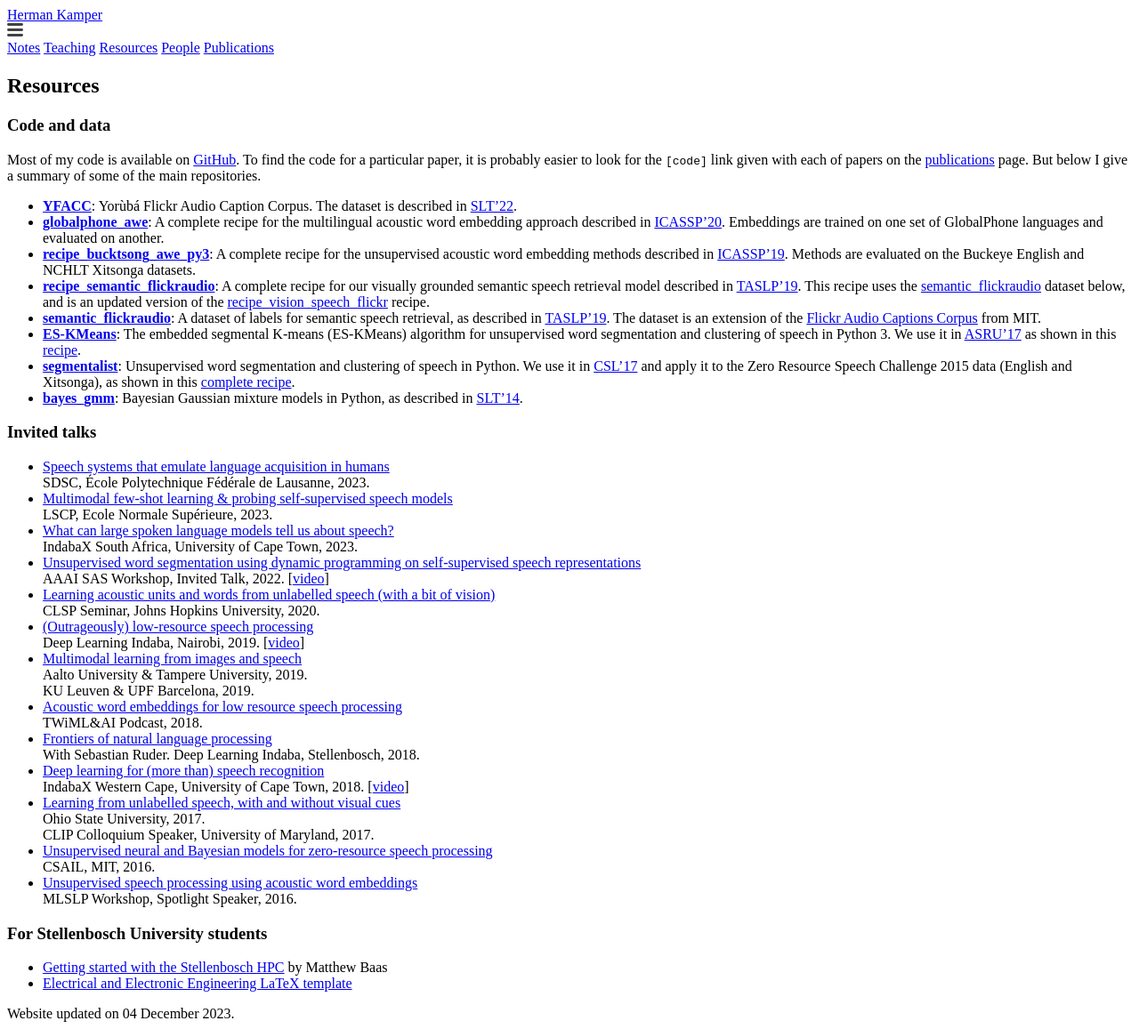
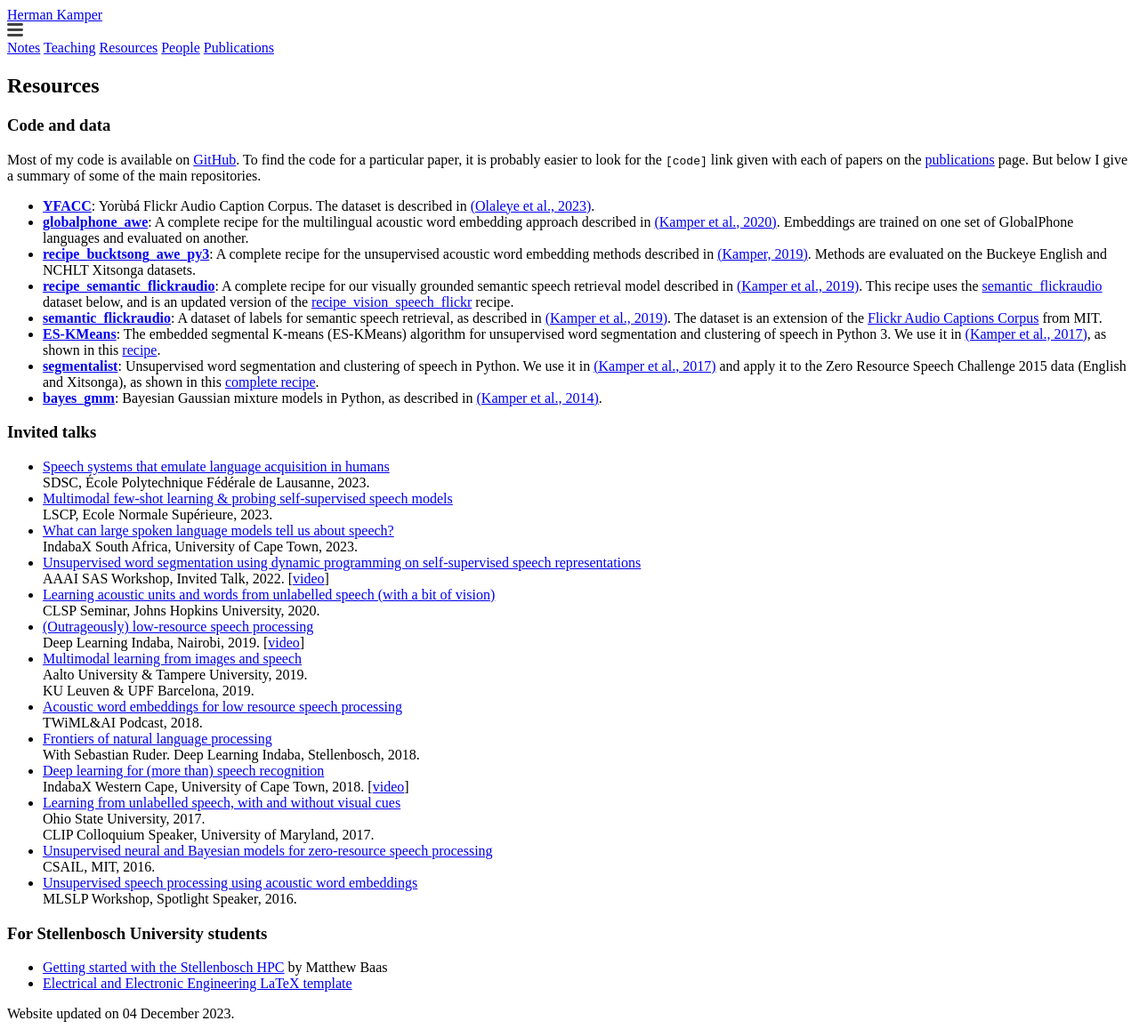
Before and after one commit to kamperh/kamperh.github.io, a Jekyll site: the page built from resources.md, in a window 1280 px wide. Shown: the whole page at 89% size. Built offline with Jekyll 4.4.1, drawn with Linux system fonts in a browser that asks for light colours; a style sheet for code colours, icons or effects is not loaded.

Commit message:
Updated resources

```diff
--- a/resources.md
+++ b/resources.md
@@ -11,14 +11,14 @@ order: 3
 
 Most of my code is available on [GitHub](https://github.com/{{ site.github_username }}). To find the code for a particular paper, it is probably easier to look for the `[code]` link given with each of papers on the [publications]({{site.url}}/publications/) page. But below I give a summary of some of the main repositories.
 
-- **[YFACC](https://www.kamperh.com/yfacc)**: Yorùbá Flickr Audio Caption Corpus. The dataset is described in [SLT'22](https://arxiv.org/abs/2210.04600).
-- **[globalphone_awe](https://github.com/kamperh/globalphone_awe)**: A complete recipe for the multilingual acoustic word embedding approach described in [ICASSP'20](https://arxiv.org/abs/2002.02109). Embeddings are trained on one set of GlobalPhone languages and evaluated on another.
-- **[recipe_bucktsong_awe_py3](https://github.com/kamperh/recipe_bucktsong_awe_py3)**: A complete recipe for the unsupervised acoustic word embedding methods described in [ICASSP'19](https://arxiv.org/abs/1811.00403). Methods are evaluated on the Buckeye English and NCHLT Xitsonga datasets.
-- **[recipe_semantic_flickraudio](https://github.com/kamperh/recipe_semantic_flickraudio)**: A complete recipe for our visually grounded semantic speech retrieval model described in [TASLP'19](https://arxiv.org/abs/1710.01949). This recipe uses the [semantic_flickraudio](https://github.com/kamperh/semantic_flickraudio) dataset below, and is an updated version of the [recipe_vision_speech_flickr](https://github.com/kamperh/recipe_vision_speech_flickr) recipe.
-- **[semantic_flickraudio](https://github.com/kamperh/semantic_flickraudio)**: A dataset of labels for semantic speech retrieval, as described in [TASLP'19](https://arxiv.org/abs/1710.01949).  The dataset is an extension of the [Flickr Audio Captions Corpus](https://groups.csail.mit.edu/sls/downloads/flickraudio/) from MIT.
-- **[ES-KMeans](https://github.com/kamperh/eskmeans)**: The embedded segmental K-means (ES-KMeans) algorithm for unsupervised word segmentation and clustering of speech in Python 3. We use it in [ASRU'17](https://arxiv.org/abs/1703.08135) as shown in this [recipe](https://github.com/kamperh/bucktsong_eskmeans).
-- **[segmentalist](https://github.com/kamperh/segmentalist)**: Unsupervised word segmentation and clustering of speech in Python. We use it in [CSL'17](https://arxiv.org/abs/1606.06950) and apply it to the Zero Resource Speech Challenge 2015 data (English and Xitsonga), as shown in this [complete recipe](https://github.com/kamperh/bucktsong_segmentalist).
-- **[bayes_gmm](https://github.com/kamperh/bayes_gmm)**: Bayesian Gaussian mixture models in Python, as described in [SLT'14]({{site.url}}/papers/kamper+jansen+king+goldwater_slt2014.pdf).
+- **[YFACC](https://www.kamperh.com/yfacc)**: Yorùbá Flickr Audio Caption Corpus. The dataset is described in [(Olaleye et al., 2023)](https://arxiv.org/abs/2210.04600).
+- **[globalphone_awe](https://github.com/kamperh/globalphone_awe)**: A complete recipe for the multilingual acoustic word embedding approach described in [(Kamper et al., 2020)](https://arxiv.org/abs/2002.02109). Embeddings are trained on one set of GlobalPhone languages and evaluated on another.
+- **[recipe_bucktsong_awe_py3](https://github.com/kamperh/recipe_bucktsong_awe_py3)**: A complete recipe for the unsupervised acoustic word embedding methods described in [(Kamper, 2019)](https://arxiv.org/abs/1811.00403). Methods are evaluated on the Buckeye English and NCHLT Xitsonga datasets.
+- **[recipe_semantic_flickraudio](https://github.com/kamperh/recipe_semantic_flickraudio)**: A complete recipe for our visually grounded semantic speech retrieval model described in [(Kamper et al., 2019)](https://arxiv.org/abs/1710.01949). This recipe uses the [semantic_flickraudio](https://github.com/kamperh/semantic_flickraudio) dataset below, and is an updated version of the [recipe_vision_speech_flickr](https://github.com/kamperh/recipe_vision_speech_flickr) recipe.
+- **[semantic_flickraudio](https://github.com/kamperh/semantic_flickraudio)**: A dataset of labels for semantic speech retrieval, as described in [(Kamper et al., 2019)](https://arxiv.org/abs/1710.01949).  The dataset is an extension of the [Flickr Audio Captions Corpus](https://groups.csail.mit.edu/sls/downloads/flickraudio/) from MIT.
+- **[ES-KMeans](https://github.com/kamperh/eskmeans)**: The embedded segmental K-means (ES-KMeans) algorithm for unsupervised word segmentation and clustering of speech in Python 3. We use it in [(Kamper et al., 2017)](https://arxiv.org/abs/1703.08135), as shown in this [recipe](https://github.com/kamperh/bucktsong_eskmeans).
+- **[segmentalist](https://github.com/kamperh/segmentalist)**: Unsupervised word segmentation and clustering of speech in Python. We use it in [(Kamper et al., 2017)](https://arxiv.org/abs/1606.06950) and apply it to the Zero Resource Speech Challenge 2015 data (English and Xitsonga), as shown in this [complete recipe](https://github.com/kamperh/bucktsong_segmentalist).
+- **[bayes_gmm](https://github.com/kamperh/bayes_gmm)**: Bayesian Gaussian mixture models in Python, as described in [(Kamper et al., 2014)]({{site.url}}/papers/kamper+jansen+king+goldwater_slt2014.pdf).
 
 
 ### Invited talks
```
